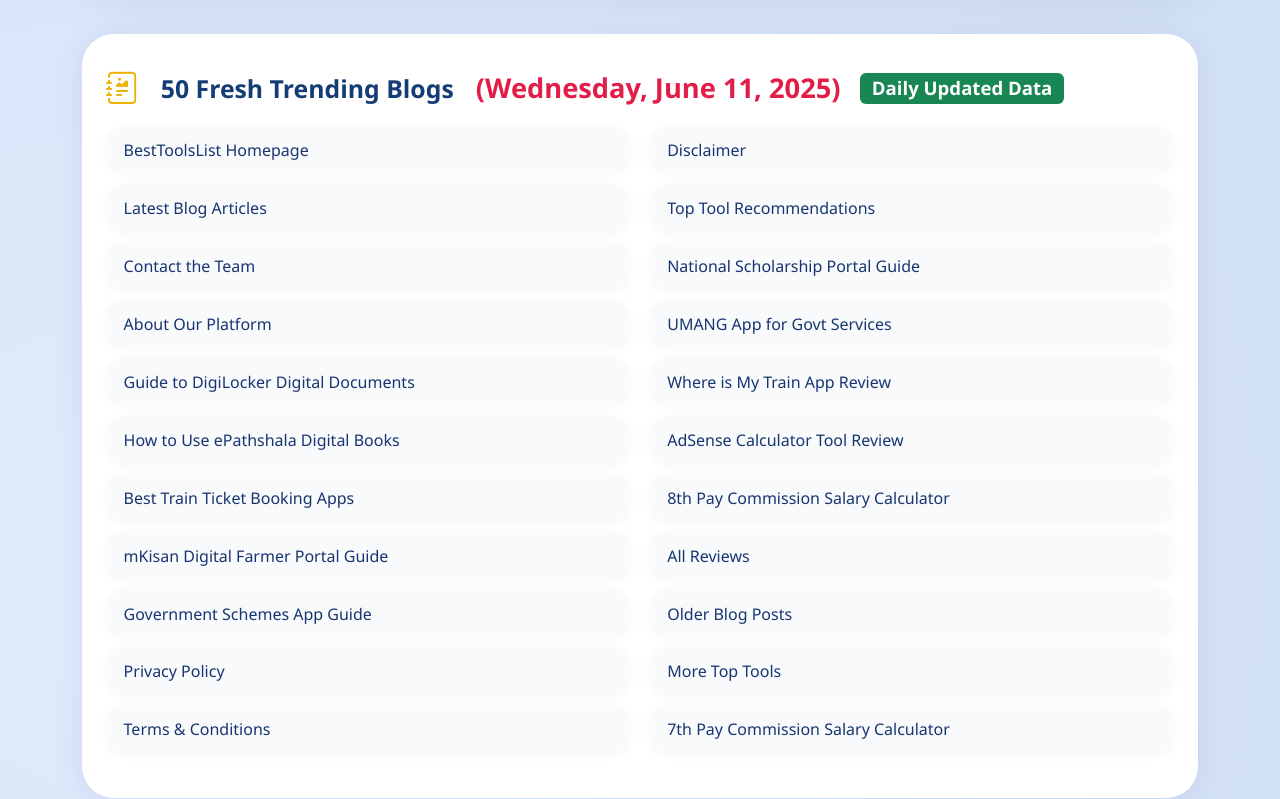
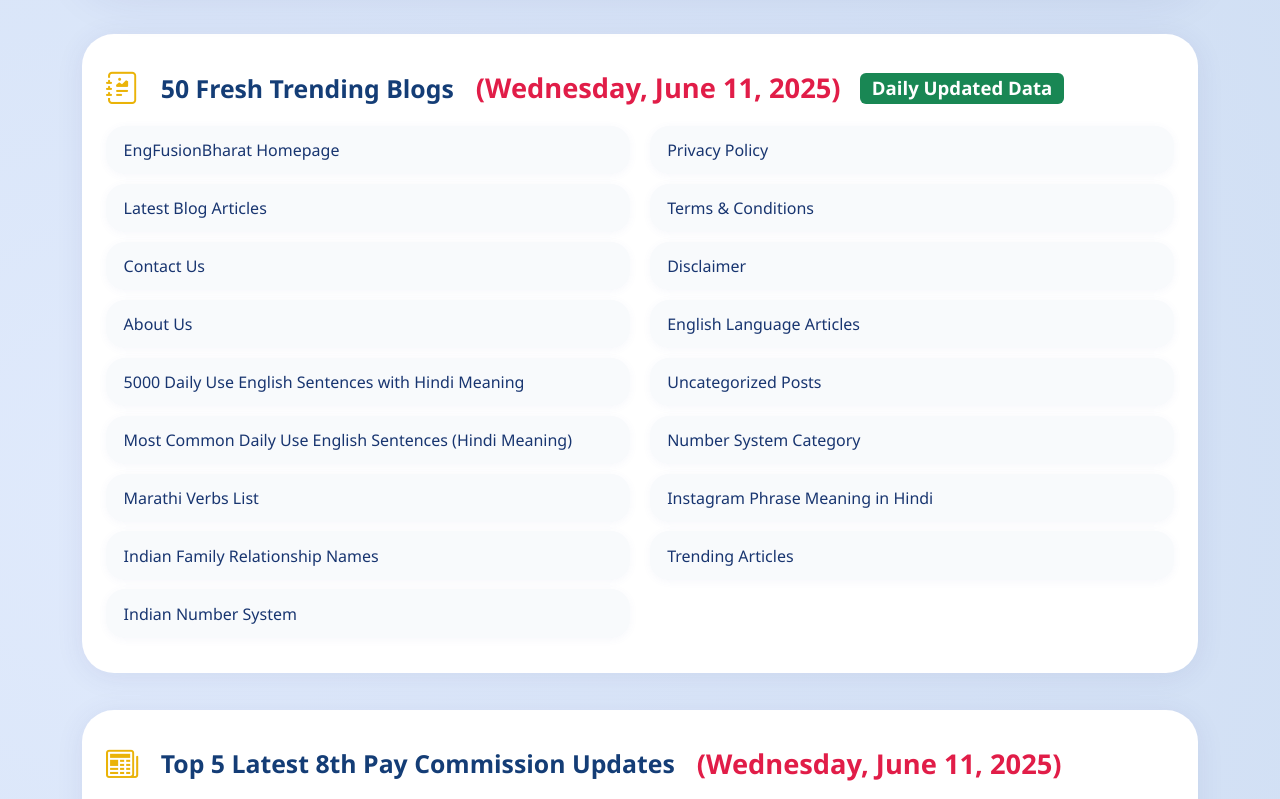
Before and after one commit to ViralHunt/viralhunt.github.com, a plain HTML site: page index.html in a window 1280 px wide. Shown: the part 440-1239 px from the top of the page. Drawn offline with nearby package versions, Linux system fonts and the light colour scheme.

Commit message:
Update index.html

```diff
--- a/index.html
+++ b/index.html
@@ -225,28 +225,24 @@
       <span class="badge bg-success ms-2">Daily Updated Data</span>
     </h2>
     <ul class="blogs-list">
-      <li><a href="https://www.besttoolslist.online/" target="_blank" rel="noopener">BestToolsList Homepage</a></li>
-      <li><a href="https://www.besttoolslist.online/blog/" target="_blank" rel="noopener">Latest Blog Articles</a></li>
-      <li><a href="https://www.besttoolslist.online/contact-us/" target="_blank" rel="noopener">Contact the Team</a></li>
-      <li><a href="https://www.besttoolslist.online/about-us/" target="_blank" rel="noopener">About Our Platform</a></li>
-      <li><a href="https://www.besttoolslist.online/digilocker-digital-documents-guide/" target="_blank" rel="noopener">Guide to DigiLocker Digital Documents</a></li>
-      <li><a href="https://www.besttoolslist.online/epathshala-digital-books-guide/" target="_blank" rel="noopener">How to Use ePathshala Digital Books</a></li>
-      <li><a href="https://www.besttoolslist.online/train-ticket-booking-app/" target="_blank" rel="noopener">Best Train Ticket Booking Apps</a></li>
-      <li><a href="https://www.besttoolslist.online/mkisan-digital-farmer-guide/" target="_blank" rel="noopener">mKisan Digital Farmer Portal Guide</a></li>
-      <li><a href="https://www.besttoolslist.online/government-schemes-app-guide/" target="_blank" rel="noopener">Government Schemes App Guide</a></li>
-      <li><a href="https://www.besttoolslist.online/privacy-policy/" target="_blank" rel="noopener">Privacy Policy</a></li>
-      <li><a href="https://www.besttoolslist.online/terms-condition/" target="_blank" rel="noopener">Terms & Conditions</a></li>
-      <li><a href="https://www.besttoolslist.online/disclaimer/" target="_blank" rel="noopener">Disclaimer</a></li>
-      <li><a href="https://www.besttoolslist.online/category/best-tool/" target="_blank" rel="noopener">Top Tool Recommendations</a></li>
-      <li><a href="https://www.besttoolslist.online/national-scholarship-portal-guide/" target="_blank" rel="noopener">National Scholarship Portal Guide</a></li>
-      <li><a href="https://www.besttoolslist.online/government-services-umang-app/" target="_blank" rel="noopener">UMANG App for Govt Services</a></li>
-      <li><a href="https://www.besttoolslist.online/where-is-my-train-app/" target="_blank" rel="noopener">Where is My Train App Review</a></li>
-      <li><a href="https://www.besttoolslist.online/google-adsense-calculator-tool-review/" target="_blank" rel="noopener">AdSense Calculator Tool Review</a></li>
-      <li><a href="https://www.besttoolslist.online/best-8th-pay-commission-salary-calculator/" target="_blank" rel="noopener">8th Pay Commission Salary Calculator</a></li>
-      <li><a href="https://www.besttoolslist.online/category/review/" target="_blank" rel="noopener">All Reviews</a></li>
-      <li><a href="https://www.besttoolslist.online/blog/page/2/" target="_blank" rel="noopener">Older Blog Posts</a></li>
-      <li><a href="https://www.besttoolslist.online/category/best-tool/page/2/" target="_blank" rel="noopener">More Top Tools</a></li>
-      <li><a href="https://www.besttoolslist.online/7th-cpc-salary-calculator/" target="_blank" rel="noopener">7th Pay Commission Salary Calculator</a></li>
+     <li><a href="https://engfusionbharat.com/" target="_blank" rel="noopener">EngFusionBharat Homepage</a></li>
+<li><a href="https://engfusionbharat.com/blog/" target="_blank" rel="noopener">Latest Blog Articles</a></li>
+<li><a href="https://engfusionbharat.com/contact-us/" target="_blank" rel="noopener">Contact Us</a></li>
+<li><a href="https://engfusionbharat.com/about-us/" target="_blank" rel="noopener">About Us</a></li>
+<li><a href="https://engfusionbharat.com/5000-english-sentences-for-daily-use-with-hindi-meaning/" target="_blank" rel="noopener">5000 Daily Use English Sentences with Hindi Meaning</a></li>
+<li><a href="https://engfusionbharat.com/most-common-daily-use-english-sentences-hindi-meaning/" target="_blank" rel="noopener">Most Common Daily Use English Sentences (Hindi Meaning)</a></li>
+<li><a href="https://engfusionbharat.com/marathi-verbs-list/" target="_blank" rel="noopener">Marathi Verbs List</a></li>
+<li><a href="https://engfusionbharat.com/indian-family-relationship-names/" target="_blank" rel="noopener">Indian Family Relationship Names</a></li>
+<li><a href="https://engfusionbharat.com/indian-number-system/" target="_blank" rel="noopener">Indian Number System</a></li>
+<li><a href="https://engfusionbharat.com/privacy-policy/" target="_blank" rel="noopener">Privacy Policy</a></li>
+<li><a href="https://engfusionbharat.com/terms-condition/" target="_blank" rel="noopener">Terms & Conditions</a></li>
+<li><a href="https://engfusionbharat.com/disclaimer/" target="_blank" rel="noopener">Disclaimer</a></li>
+<li><a href="https://engfusionbharat.com/category/english/" target="_blank" rel="noopener">English Language Articles</a></li>
+<li><a href="https://engfusionbharat.com/category/uncategorized/" target="_blank" rel="noopener">Uncategorized Posts</a></li>
+<li><a href="https://engfusionbharat.com/category/number-system/" target="_blank" rel="noopener">Number System Category</a></li>
+<li><a href="https://engfusionbharat.com/who-you-might-know-is-on-instagram-meaning-hindi/" target="_blank" rel="noopener">Instagram Phrase Meaning in Hindi</a></li>
+<li><a href="https://engfusionbharat.com/category/trending/" target="_blank" rel="noopener">Trending Articles</a></li>
+
       <!-- ...up to 50 blogs... -->
     </ul>
   </section>
```
